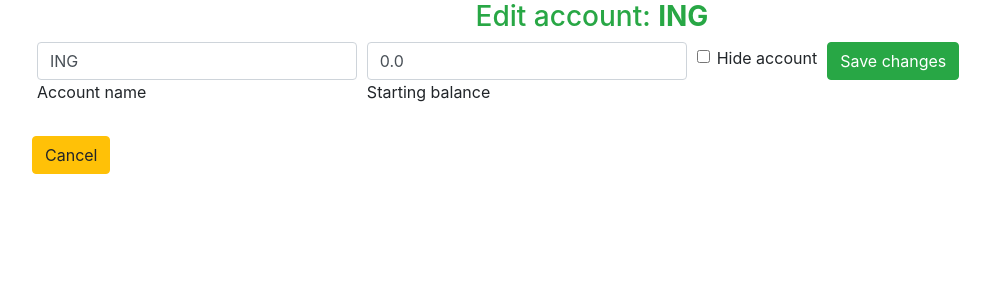
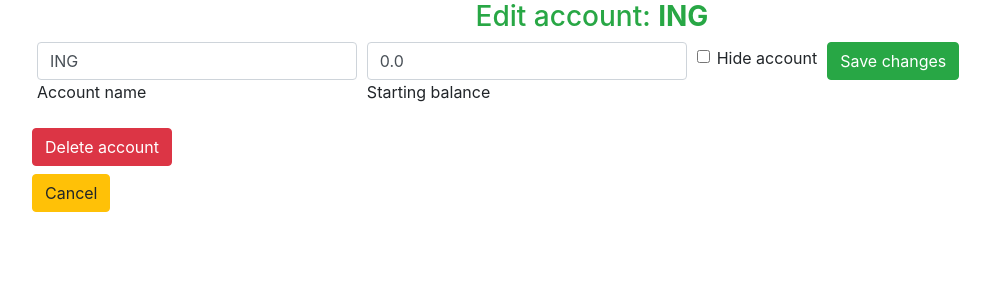
Before and after one commit to marsiekiera/YHB, a Flask app: page /account_edit/1 in a window 1280 px wide. Shown: the part 56-356 px from the top of the page, without its empty margins (48-1038 px from the left). Run offline with Flask 2, Linux system fonts and the light colour scheme; a user stored in the database is signed in; data comes from the database, SQL or seed files in the repository.

Commit message:
Delete account button add

```diff
--- a/flask/app/templates/account_edit.html
+++ b/flask/app/templates/account_edit.html
@@ -31,6 +31,13 @@
         </div>
     </div>
 </form>
+
+<form action="/account_delete/{{ account_id }}" method="GET">
+    <div class="form-row">
+        <button class="btn btn-danger" type="submit">Delete account</button>
+    </div>
+</form>
+
 <form action="/account/{{ account_id }}">
     <div class="form-row mt-2">
         <button class="btn btn-warning" type="submit">Cancel</button>
```
